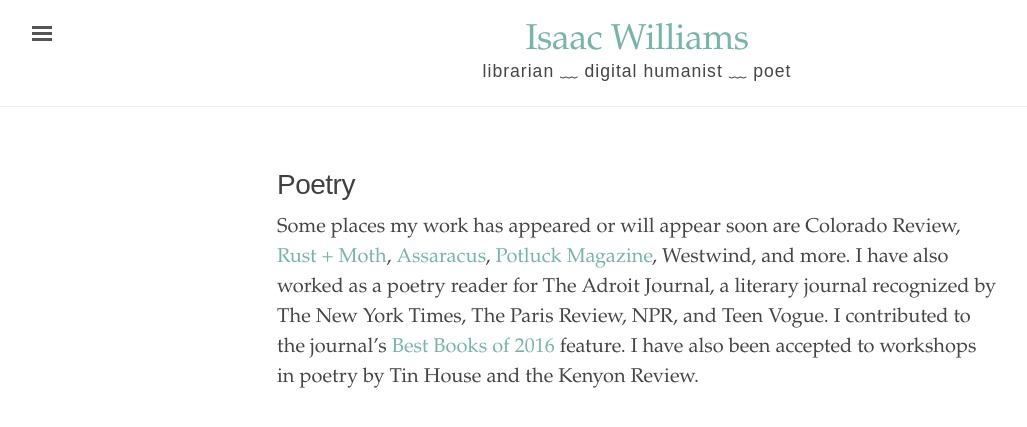
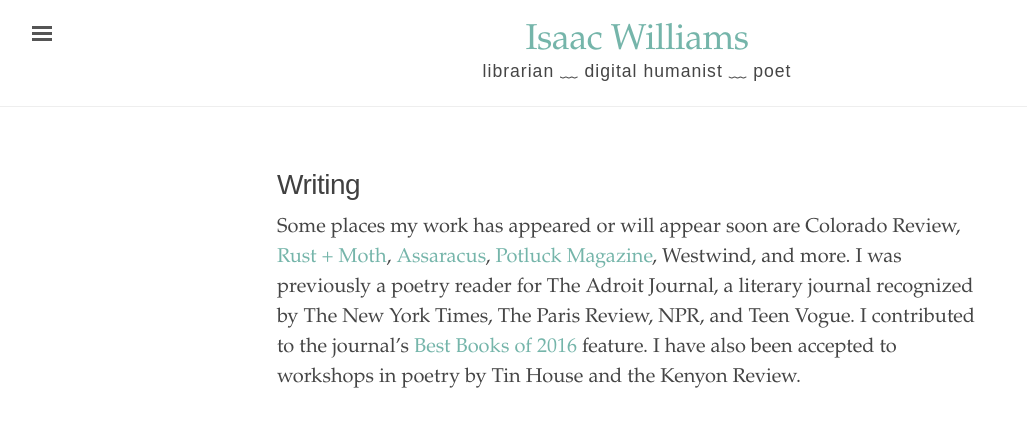
Before and after one commit to isawil/isawil.github.io, a Jekyll site: the page built from poetry.md, in a window 1280 px wide. Shown: the top 427 px of the page, without its empty margins (3-1030 px from the left). Built offline with Jekyll 4.4.1, drawn with Linux system fonts in a browser that asks for light colours.

Commit message:
Update poetry.md

```diff
--- a/poetry.md
+++ b/poetry.md
@@ -1,6 +1,6 @@
 ---
 layout: page
-title: Poetry
+title: Writing
 ---
 
-Some places my work has appeared or will appear soon are Colorado Review, [Rust + Moth](https://rustandmoth.com/work/hours-after-news-of-the-death/), [Assaracus](https://siblingrivalrypress.bigcartel.com/product/assaracus-issue-24-a-journal-of-gay-poetry), [Potluck Magazine](http://potluckmag.com/march-2016/2016/3/10/three-poems), Westwind, and more. I have also worked as a poetry reader for The Adroit Journal, a literary journal recognized by The New York Times, The Paris Review, NPR, and Teen Vogue. I contributed to the journal's [Best Books of 2016](https://theadroitjournal.org/2016/12/27/presenting-adroits-best-books-of-2016/) feature. I have also been accepted to workshops in poetry by Tin House and the Kenyon Review.
+Some places my work has appeared or will appear soon are Colorado Review, [Rust + Moth](https://rustandmoth.com/work/hours-after-news-of-the-death/), [Assaracus](https://siblingrivalrypress.bigcartel.com/product/assaracus-issue-24-a-journal-of-gay-poetry), [Potluck Magazine](http://potluckmag.com/march-2016/2016/3/10/three-poems), Westwind, and more. I was previously a poetry reader for The Adroit Journal, a literary journal recognized by The New York Times, The Paris Review, NPR, and Teen Vogue. I contributed to the journal's [Best Books of 2016](https://theadroitjournal.org/2016/12/27/presenting-adroits-best-books-of-2016/) feature. I have also been accepted to workshops in poetry by Tin House and the Kenyon Review.
```
